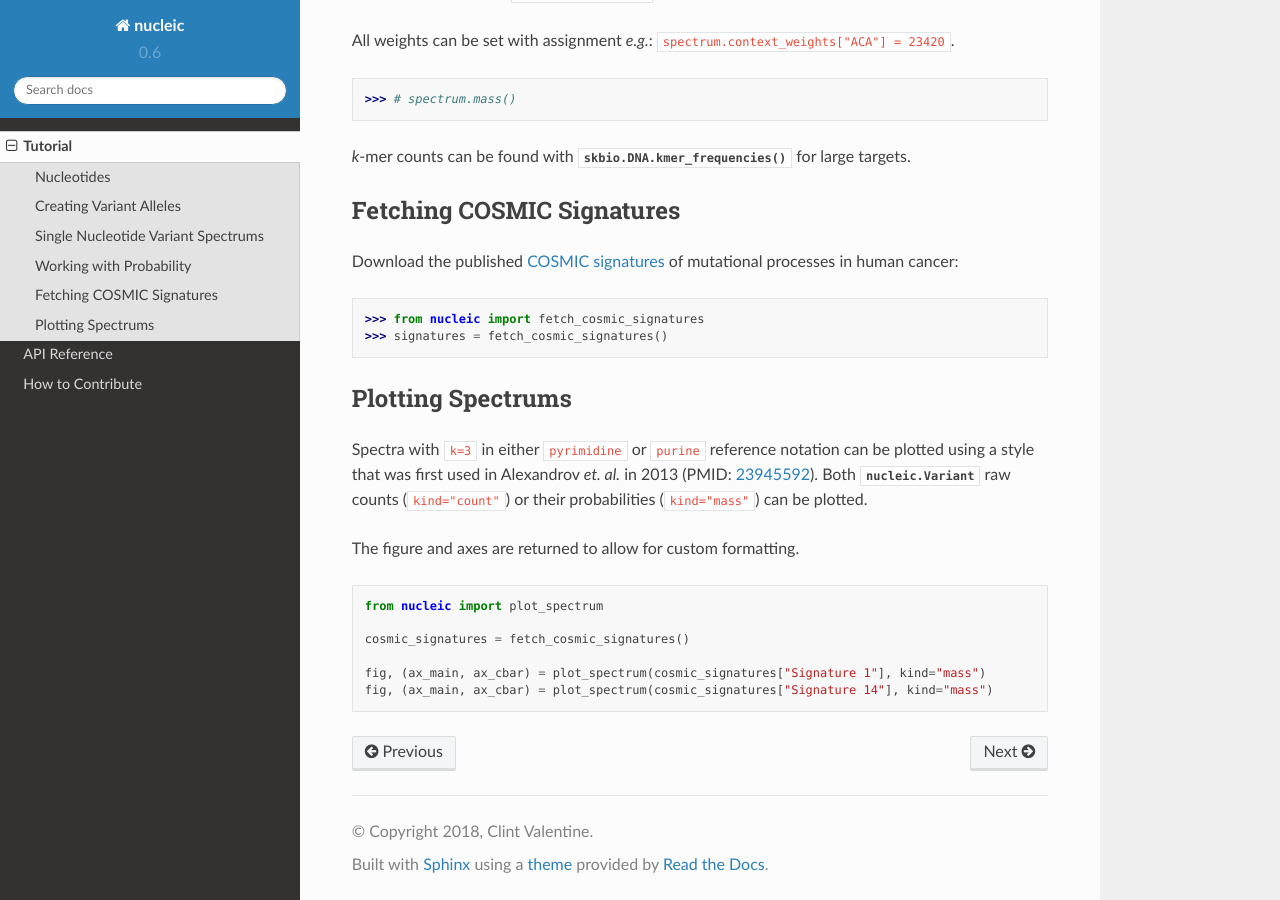
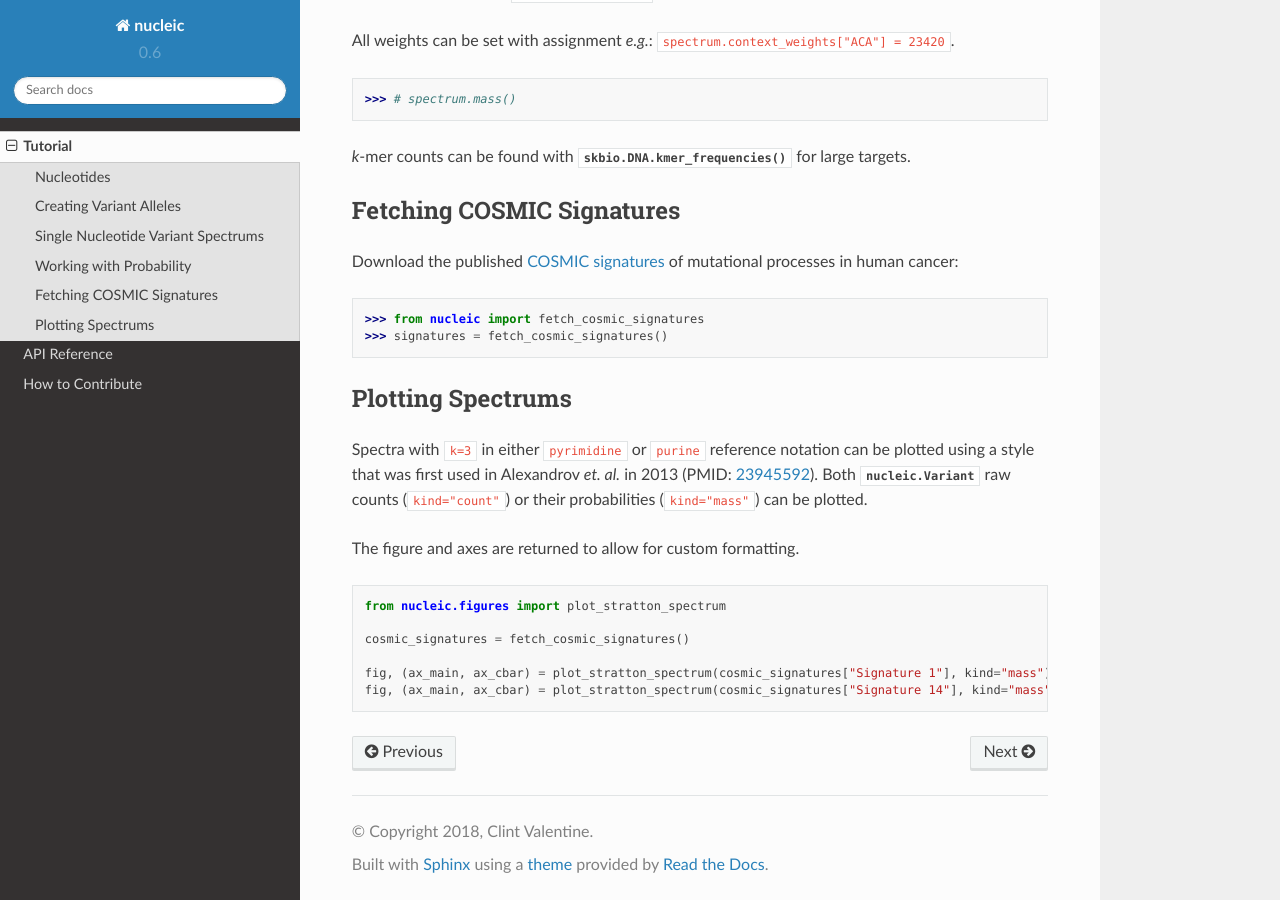
Before and after one commit to clintval/nucleic, a Sphinx documentation site: the page built from docs/tutorial.rst, in a window 1280 px wide and 900 px high, scrolled down 2002 px. Built offline with Sphinx 7.4.7 and the Read the Docs theme 2.0.0, drawn with Linux system fonts in a browser that asks for light colours.

Commit message:
Move from matplotlib to toyplot for SVG figures (#28)

```diff
--- a/docs/conf.py
+++ b/docs/conf.py
@@ -4,11 +4,6 @@
 # Configuration file for the Sphinx documentation builder.
 #
 # http://www.sphinx-doc.org/en/master/config
-
-# https://stackoverflow.com/a/45613395
-import matplotlib
-
-matplotlib.use('agg')
 
 # -- Path setup --------------------------------------------------------------
 
--- a/docs/tutorial.rst
+++ b/docs/tutorial.rst
@@ -117,9 +117,9 @@ The figure and axes are returned to allow for custom formatting.
 
 .. code-block:: python
 
-    from nucleic import plot_spectrum
+    from nucleic.figures import plot_stratton_spectrum
 
     cosmic_signatures = fetch_cosmic_signatures()
 
-    fig, (ax_main, ax_cbar) = plot_spectrum(cosmic_signatures["Signature 1"], kind="mass")
-    fig, (ax_main, ax_cbar) = plot_spectrum(cosmic_signatures["Signature 14"], kind="mass")
+    fig, (ax_main, ax_cbar) = plot_stratton_spectrum(cosmic_signatures["Signature 1"], kind="mass")
+    fig, (ax_main, ax_cbar) = plot_stratton_spectrum(cosmic_signatures["Signature 14"], kind="mass")
--- a/nucleic/__init__.py
+++ b/nucleic/__init__.py
@@ -215,7 +215,7 @@ class Variant(object):
 
     def label(self) -> str:
         """A pretty representation of the variants."""
-        return '>'.join(map(str, [self.ref, self.alt]))
+        return '→'.join(map(str, [self.ref, self.alt]))
 
     def snv_label(self) -> str:
         """A pretty representation of the variant.
```
Also changed, not shown: README.md (+10 -0 lines), setup.py (+8 -1 lines), docs/img/signature-24.svg (added), 2 other files.
